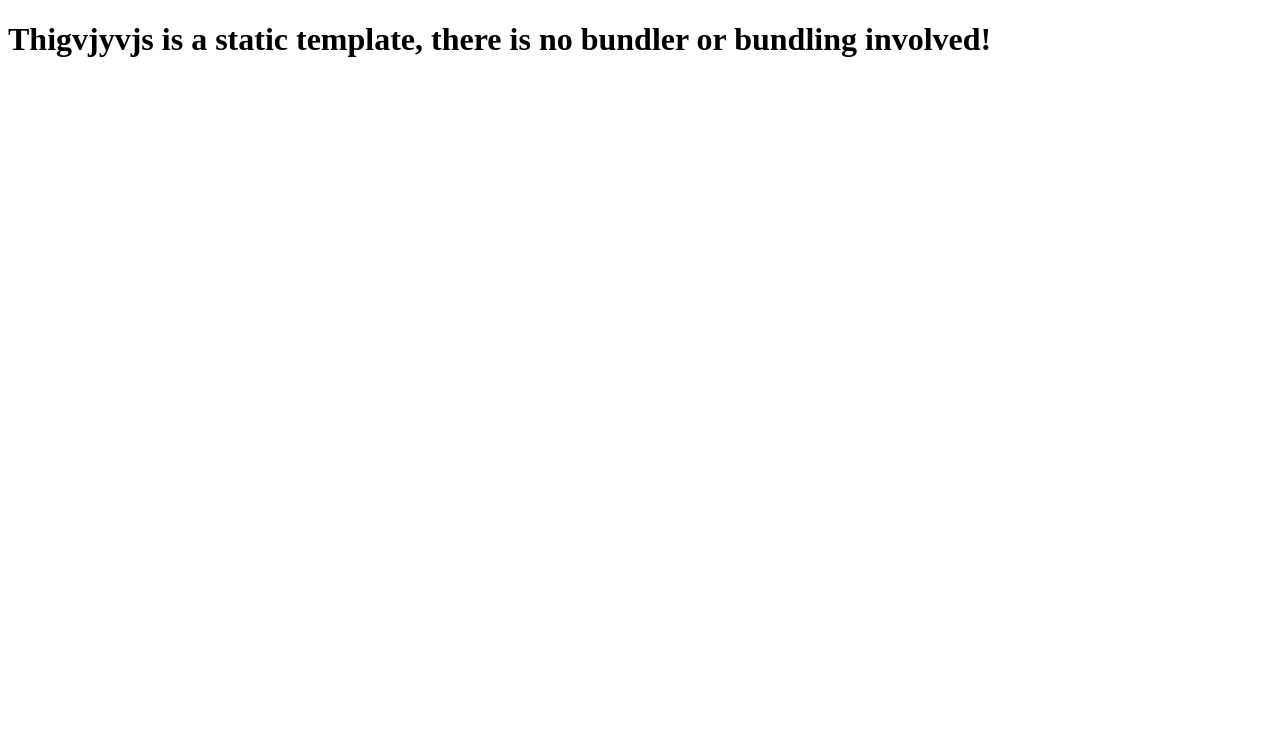
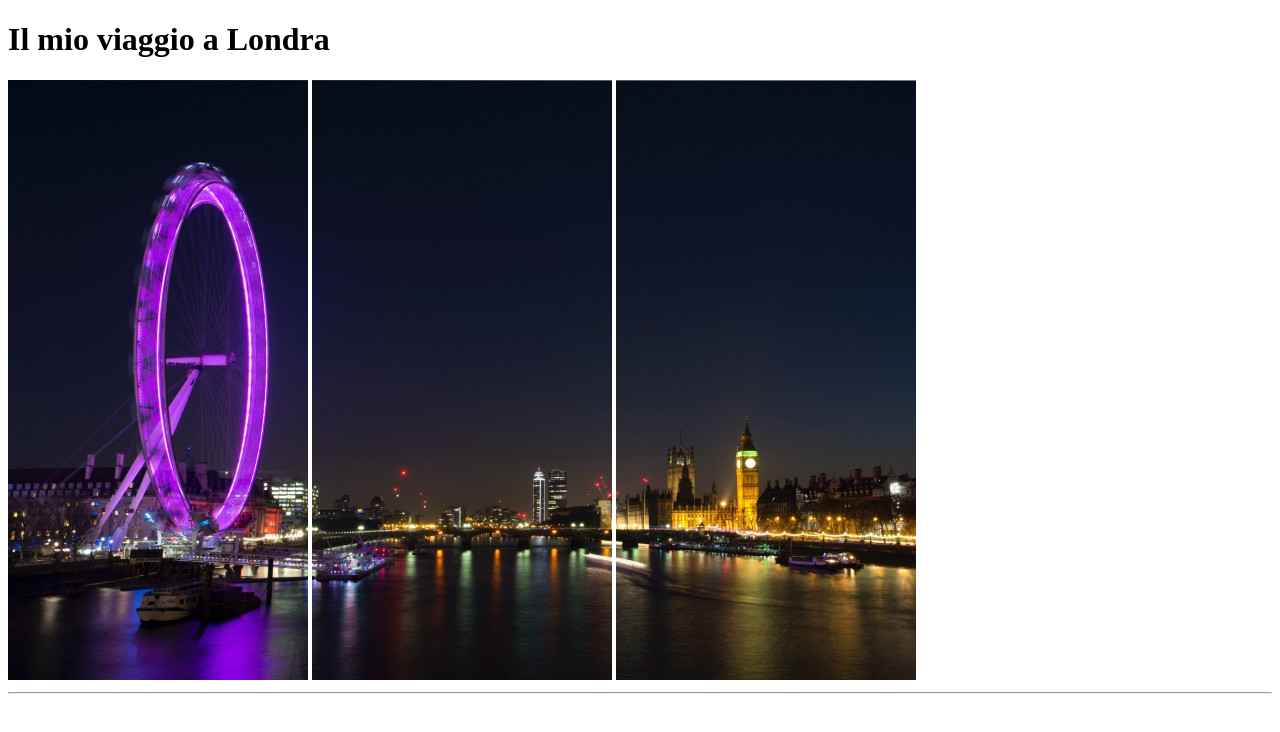
Before and after one commit to ValcanoverKarin/html-london-trip, a plain HTML site: page index.html in a window 1280 px wide. Drawn offline with Linux system fonts and the light colour scheme.

Commit message:
titolo più immagini

```diff
--- a/index.html
+++ b/index.html
@@ -7,8 +7,16 @@
     <title>Static Template</title>
   </head>
   <body>
-    <h1>
-      Thigvjyvjs is a static template, there is no bundler or bundling involved!
-    </h1>
+    <!--titolo e 3 immagini-->
+    <div>
+      <h1>Il mio viaggio a Londra</h1>
+
+      <img src="img/img1.jpg" />
+      <img src="img/img2.jpg" />
+      <img src="img/img3.jpg" />
+
+      <hr />
+    </div>
+    <!--fine titolo e 3 immagini-->
   </body>
 </html>
```
Also changed, not shown: img/img1.jpg (added), img/img2.jpg (added), img/img3.jpg (added).
